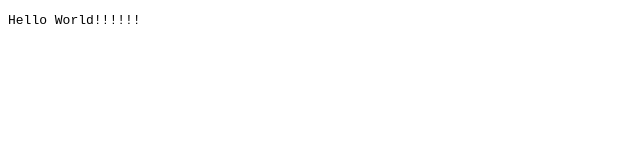
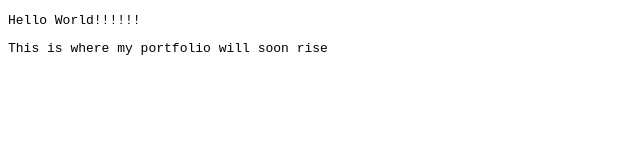
Before and after one commit to jonathanpizarra/jonathanpizarra.github.io, a plain HTML site: page index.html in a window 1280 px wide. Shown: the whole page, without its empty margins (0-640 px from the left). Drawn offline with Linux system fonts and the light colour scheme.

Commit message:
Add new line

```diff
--- a/index.html
+++ b/index.html
@@ -10,5 +10,7 @@
 
     <pre>Hello World!!!!!!</pre>
 
+    <pre>This is where my portfolio will soon rise    </pre>
+
 </body>
 </html>
```
